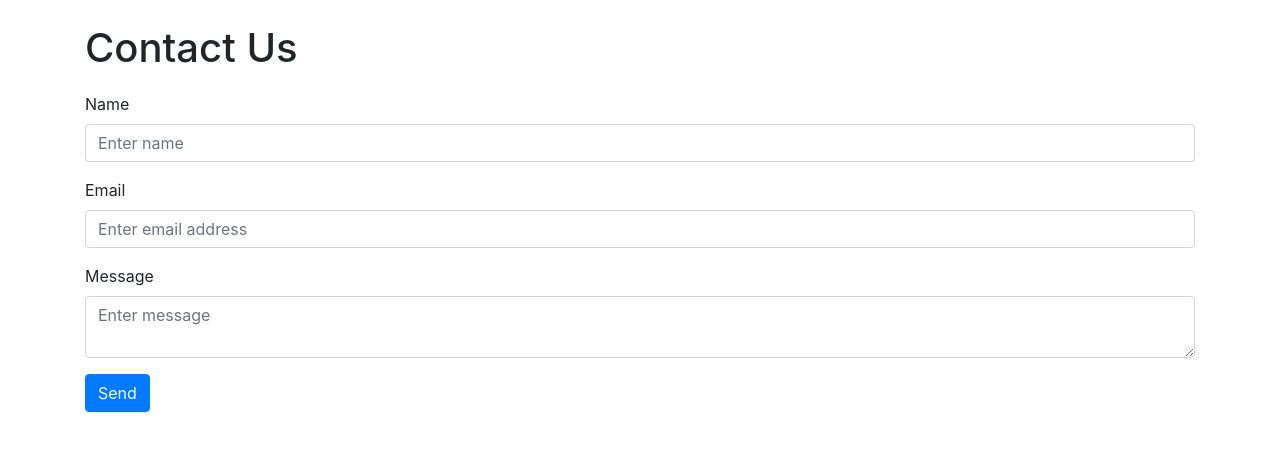
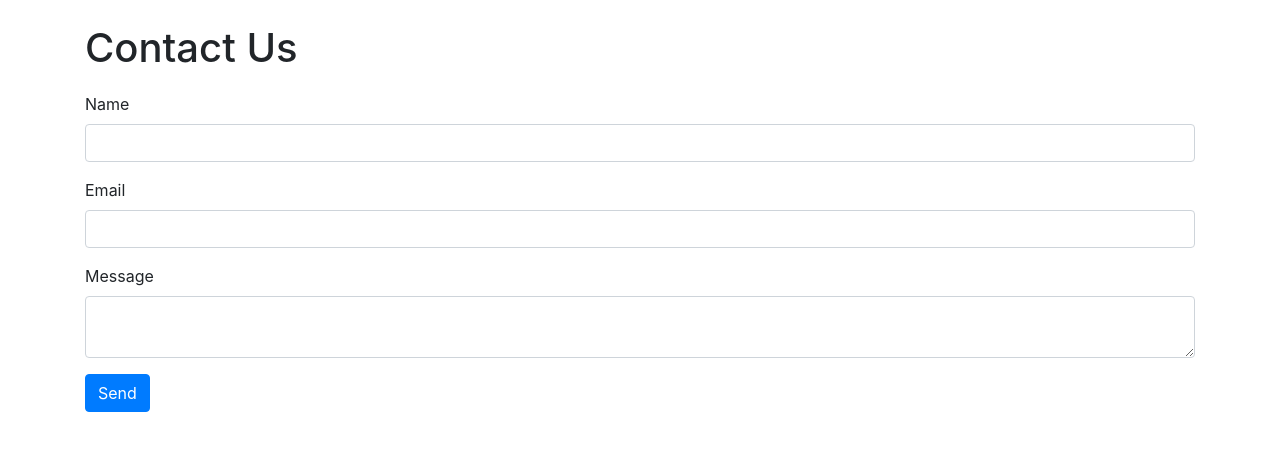
Before and after one commit to todd-demone/blogflask, a Flask app: page /contact in a window 1280 px wide. Shown: the part 56-507 px from the top of the page. Run offline with Flask 3, Linux system fonts and the light colour scheme; some libraries are stand-ins or nearby versions.

Commit message:
removed unnecessary form placeholders

```diff
--- a/templates/contact.html
+++ b/templates/contact.html
@@ -8,16 +8,15 @@
 <form action="/send_email" method="POST">
     <div class="form-group">
         <label for="name">Name</label>
-        <input type="text" id="name" name="name" required class="form-control" aria-describedby="name"
-            placeholder="Enter name">
+        <input type="text" id="name" name="name" required class="form-control" aria-describedby="name">
     </div>
     <div class="form-group">
         <label for="email">Email</label>
-        <input type="email" id="email" name="email" required class="form-control" placeholder="Enter email address">
+        <input type="email" id="email" name="email" required class="form-control">
     </div>
     <div class="form-group">
         <label for="message">Message</label>
-        <textarea id="message" name="message" required class="form-control" placeholder="Enter message"></textarea>
+        <textarea id="message" name="message" required class="form-control"></textarea>
     </div>
     <button type="submit" class="btn btn-primary">Send</button>
 </form>
```
